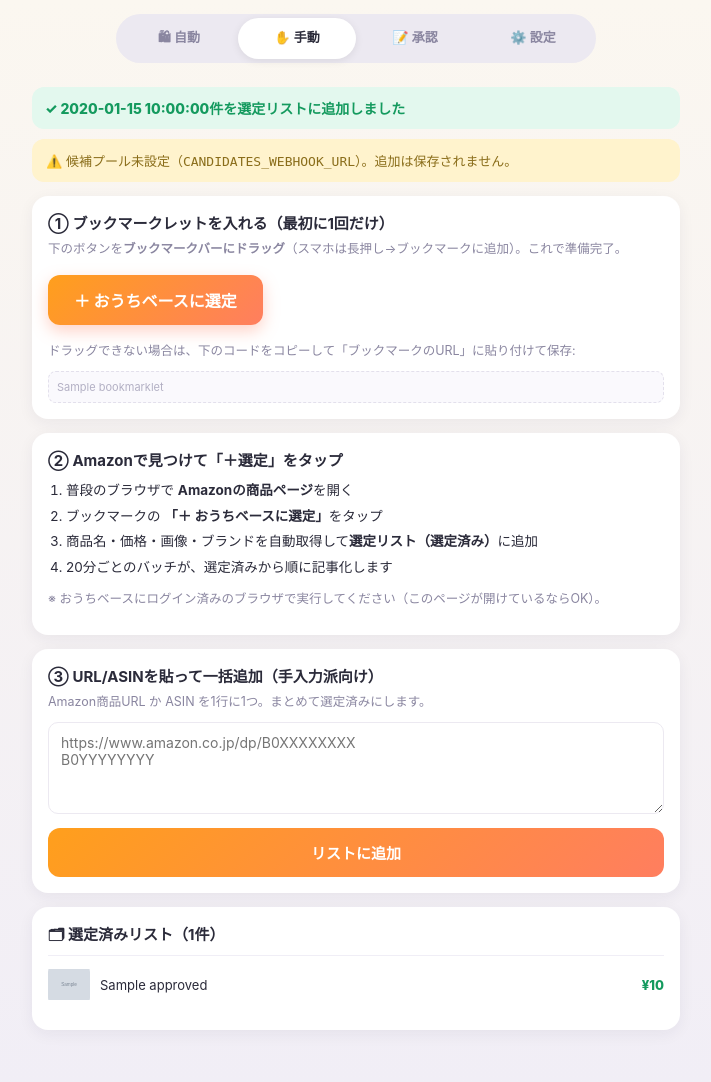
After one commit to kgn7645/afi, a FastAPI app: template web/templates/manual.html in a window 1280 px wide. The commit adds this page. Shown: the whole page, without its empty margins (284-995 px from the left). Run offline with FastAPI, Linux system fonts and the light colour scheme; the template is opened without the code that fills it: most values are stand-ins (such as "Sample title", 1, 10 or a date in 2020); grey boxes marked "Sample" are stand-in pictures.

Commit message:
手動選定（ブックマークレット方式）をメニューに追加
Amazonはiframe埋め込み不可＋Web UI(Render)は海外IPでAmazonに到達不可のため、
アプリ内ブラウザは作れない。代わりにブックマークレットで「見て選んでタップ」を実現。

- ブックマークレット: Amazon商品ページでASIN/商品名/価格/画像/ブランドをDOMから
  抽出し /select/add を開く（ユーザーのブラウザが取得するのでAmazonブロックの影響なし）
- /manual: 導入手順＋ブックマークレット＋URL/ASIN一括貼り付け＋選定済みリスト
- /select/add: 1件を選定済み(approved)で候補プールへ。確認画面を返す
- /manual/paste: URL/ASINを複数貼り付け→まとめて選定済みへ
- ナビに「✋手動」を追加（自動/手動/承認/設定）

Co-Authored-By: Claude Opus 4.8 (1M context) <noreply@anthropic.com>

```diff
--- a/app.py
+++ b/app.py
@@ -5,6 +5,8 @@
 起動: uvicorn app:app --reload  （または python app.py）
 """
 from __future__ import annotations
+
+import re
 
 from fastapi import FastAPI, Form, Request
 from fastapi.responses import HTMLResponse, JSONResponse, RedirectResponse
@@ -44,6 +46,34 @@ def _ago(ts: int) -> str:
     if d < 86400:
         return f"{d // 3600}時間前"
     return f"{d // 86400}日前"
+
+
+def _public_base(request: Request) -> str:
+    """ブックマークレットに焼き込む公開URL（Render等はhttpsに正規化）。"""
+    b = str(request.base_url).rstrip("/")
+    if b.startswith("http://") and "localhost" not in b and "127.0.0.1" not in b:
+        b = "https://" + b[len("http://"):]
+    return b
+
+
+def _bookmarklet(base: str) -> str:
+    """Amazon商品ページでASIN/商品名/価格/画像/ブランドを抽出し /select/add を開くJS。"""
+    js = (
+        "javascript:(function(){"
+        "var h=location.href;var m=h.match(/\\/(?:dp|gp\\/product)\\/([A-Z0-9]{10})/);"
+        "var a=m?m[1]:'';if(!a){var e=document.querySelector('[data-asin]');if(e)a=e.getAttribute('data-asin');}"
+        "if(!a){alert('ASINが見つかりません。Amazon商品ページで実行してください');return;}"
+        "var t=(document.getElementById('productTitle')||{}).textContent||document.title;"
+        "var p='';var pe=document.querySelector('.a-price .a-price-whole');if(pe)p=pe.textContent.replace(/[^0-9]/g,'');"
+        "var im=document.getElementById('landingImage')||document.querySelector('#imgTagWrapperId img');"
+        "var ig=im?(im.getAttribute('data-old-hires')||im.src||''):'';"
+        "var be=document.getElementById('bylineInfo');"
+        "var br=be?be.textContent.replace(/ブランド:|のストアを表示|Visit the| Store/g,'').trim():'';"
+        "var u='" + base + "/select/add?asin='+a+'&title='+encodeURIComponent((t||'').trim().slice(0,200))"
+        "+'&price='+p+'&image='+encodeURIComponent(ig)+'&brand='+encodeURIComponent(br.slice(0,60));"
+        "window.open(u,'_blank');})();"
+    )
+    return js
 
 
 def _crawl_status() -> dict:
@@ -271,6 +301,83 @@ def crawl_status_json(request: Request):
     return JSONResponse({"ok": True, "crawl": st})
 
 
+@app.get("/manual", response_class=HTMLResponse)
+def manual_select(request: Request, added: str = "", msg: str = ""):
+    """手動選定: ブックマークレットの導入＋URL/ASIN貼り付け＋選定済みリスト。"""
+    if not review.enabled():
+        return RedirectResponse("/review", status_code=303)
+    if not _authed(request):
+        return RedirectResponse("/review/login", status_code=303)
+    try:
+        approved = candidates.list_by_status("approved", limit=50)
+    except Exception:  # noqa: BLE001
+        approved = []
+    return templates.TemplateResponse(
+        "manual.html",
+        {"request": request, "bookmarklet": _bookmarklet(_public_base(request)),
+         "approved": approved, "added": added, "msg": msg,
+         "configured": candidates.enabled()})
+
+
+@app.get("/select/add", response_class=HTMLResponse)
+def select_add(request: Request, asin: str = "", title: str = "", price: str = "",
+               image: str = "", brand: str = "", src: str = ""):
+    """ブックマークレットからの1件追加（選定済み=approvedで候補プールへ）。"""
+    if not _authed(request):
+        return RedirectResponse("/review/login", status_code=303)
+    asin = (asin or "").strip().upper()
+    ok = False
+    if re.fullmatch(r"[A-Z0-9]{10}", asin):
+        try:
+            pr = int(re.sub(r"[^0-9]", "", price)) if price else None
+        except ValueError:
+            pr = None
+        cand = {"asin": asin, "title": (title or "")[:200], "price": pr,
+                "image": image or "", "brand": (brand or "")[:60],
+                "url": src or f"https://www.amazon.co.jp/dp/{asin}", "source": "manual"}
+        candidates.push([cand])
+        ok = candidates.set_status(asin, "approved")
+    body = f"""<!doctype html><html lang="ja"><head><meta charset="utf-8">
+<meta name="viewport" content="width=device-width,initial-scale=1">
+<title>選定追加</title><style>body{{font-family:-apple-system,sans-serif;background:#f1eef6;
+margin:0;display:grid;place-items:center;min-height:100dvh;padding:20px;text-align:center;color:#2b2b3a}}
+.box{{background:#fff;border-radius:16px;padding:28px 22px;box-shadow:0 6px 20px rgba(40,30,70,.1);max-width:420px}}
+.ic{{font-size:46px}}.t{{font-weight:800;margin:8px 0}}.s{{font-size:13px;color:#888;word-break:break-all}}
+a{{display:inline-block;margin-top:16px;background:#ff9f1c;color:#fff;text-decoration:none;
+padding:11px 22px;border-radius:11px;font-weight:800}}</style></head><body><div class="box">
+<div class="ic">{'✅' if ok else '⚠️'}</div>
+<div class="t">{'選定リストに追加しました' if ok else '追加できませんでした'}</div>
+<div class="s">{(title or asin) if ok else 'ASINが不正、または候補プール未設定です'}</div>
+<a href="javascript:window.close()">閉じる</a> &nbsp;
+<a href="{_public_base(request)}/manual" style="background:#6b6b8a">選定リストを見る</a>
+</div></body></html>"""
+    return HTMLResponse(body)
+
+
+@app.post("/manual/paste")
+def manual_paste(request: Request, bulk: str = Form("")):
+    """URL/ASINを複数貼り付け→まとめて選定済みへ。"""
+    if not _authed(request):
+        return RedirectResponse("/review/login", status_code=303)
+    asins: list[str] = []
+    for line in (bulk or "").splitlines():
+        m = re.search(r"/(?:dp|gp/product)/([A-Z0-9]{10})", line) or \
+            re.search(r"\b([A-Z0-9]{10})\b", line.strip())
+        if m:
+            asins.append(m.group(1))
+    seen: set[str] = set()
+    n = 0
+    for a in asins:
+        if a in seen:
+            continue
+        seen.add(a)
+        candidates.push([{"asin": a, "url": f"https://www.amazon.co.jp/dp/{a}",
+                          "source": "manual"}])
+        if candidates.set_status(a, "approved"):
+            n += 1
+    return RedirectResponse(f"/manual?added={n}", status_code=303)
+
+
 @app.post("/select/{asin}/approve")
 def select_approve(request: Request, asin: str):
     if not _authed(request):
--- /dev/null
+++ b/web/templates/manual.html
@@ -0,0 +1,104 @@
+<!DOCTYPE html>
+<html lang="ja">
+<head>
+<meta charset="utf-8">
+<meta name="viewport" content="width=device-width, initial-scale=1, viewport-fit=cover">
+<meta name="robots" content="noindex,nofollow">
+<title>手動選定｜おうちベース</title>
+<style>
+  :root{ --orange:#ff9f1c; --green:#21c17a; --ink:#2b2b3a; }
+  *{ box-sizing:border-box; -webkit-tap-highlight-color:transparent; }
+  body{ font-family:-apple-system,"Hiragino Sans",system-ui,sans-serif; margin:0; color:var(--ink);
+        background:linear-gradient(180deg,#fbf7f0,#f1eef6); min-height:100dvh; padding-bottom:30px; }
+  .nav{ padding:14px 16px 6px; }
+  .seg{ display:flex; background:#ece9f1; border-radius:999px; padding:4px; max-width:480px; margin:0 auto; }
+  .seg a{ flex:1; text-align:center; padding:9px 0; border-radius:999px; font-size:13px; font-weight:700;
+          color:#8a86a0; text-decoration:none; }
+  .seg a.on{ background:#fff; color:var(--ink); box-shadow:0 2px 8px rgba(0,0,0,.08); }
+  .wrap{ max-width:680px; margin:0 auto; padding:8px 16px; }
+  .sec{ background:#fff; border-radius:16px; box-shadow:0 4px 16px rgba(40,30,70,.06); padding:16px;
+        margin:14px 0; }
+  .sec h2{ font-size:15px; margin:0 0 6px; } .hint{ font-size:12.5px; color:#8a86a0; line-height:1.6; margin:0 0 10px; }
+  .bm{ display:inline-block; background:linear-gradient(135deg,var(--orange),#ff7e5f); color:#fff;
+       font-weight:800; text-decoration:none; padding:13px 26px; border-radius:12px; font-size:16px;
+       box-shadow:0 6px 16px rgba(255,126,95,.35); }
+  ol{ padding-left:18px; font-size:13.5px; line-height:1.9; margin:8px 0; }
+  textarea{ width:100%; padding:11px 12px; border:1.5px solid #ece9f1; border-radius:10px; font-size:14px;
+            font-family:inherit; outline:none; resize:vertical; }
+  textarea:focus{ border-color:var(--orange); }
+  .btn{ width:100%; margin-top:10px; padding:14px; border:none; border-radius:12px; font-size:15px;
+        font-weight:800; color:#fff; background:linear-gradient(135deg,var(--orange),#ff7e5f); }
+  .flash{ background:#e3f8ee; color:#149a5e; border-radius:12px; padding:11px 13px; font-weight:800;
+          font-size:14px; margin:10px 0; }
+  .copy{ font-size:11px; color:#b3b0c4; word-break:break-all; background:#faf9fd; border:1px dashed #e3e0ec;
+         border-radius:8px; padding:8px; margin-top:10px; max-height:64px; overflow:auto; }
+  .list{ list-style:none; padding:0; margin:6px 0 0; }
+  .list li{ display:flex; gap:10px; align-items:center; padding:8px 0; border-top:1px solid #f0eef6; font-size:13px; }
+  .list img{ width:42px; height:42px; object-fit:contain; border-radius:8px; background:#fff; flex:0 0 42px; }
+  .list .t{ flex:1; min-width:0; overflow:hidden; text-overflow:ellipsis; white-space:nowrap; }
+  .list .p{ color:#149a5e; font-weight:800; flex:0 0 auto; }
+  .ro{ background:#fff3cd; color:#8a6d1a; border-radius:12px; padding:12px 14px; font-size:13px; margin:10px 0; }
+</style>
+</head>
+<body>
+<div class="nav">
+  <div class="seg">
+    <a href="/select">🛍 自動</a>
+    <a href="/manual" class="on">✋ 手動</a>
+    <a href="/review">📝 承認</a>
+    <a href="/settings">⚙️ 設定</a>
+  </div>
+</div>
+
+<div class="wrap">
+  {% if added %}<div class="flash">✓ {{ added }}件を選定リストに追加しました</div>{% endif %}
+  {% if not configured %}<div class="ro">⚠️ 候補プール未設定（<code>CANDIDATES_WEBHOOK_URL</code>）。追加は保存されません。</div>{% endif %}
+
+  <div class="sec">
+    <h2>① ブックマークレットを入れる（最初に1回だけ）</h2>
+    <p class="hint">下のボタンを<b>ブックマークバーにドラッグ</b>（スマホは長押し→ブックマークに追加）。これで準備完了。</p>
+    <p><a class="bm" href="{{ bookmarklet|safe }}">＋ おうちベースに選定</a></p>
+    <p class="hint">ドラッグできない場合は、下のコードをコピーして「ブックマークのURL」に貼り付けて保存:</p>
+    <div class="copy" id="bm">{{ bookmarklet }}</div>
+  </div>
+
+  <div class="sec">
+    <h2>② Amazonで見つけて「＋選定」をタップ</h2>
+    <ol>
+      <li>普段のブラウザで <b>Amazonの商品ページ</b>を開く</li>
+      <li>ブックマークの <b>「＋ おうちベースに選定」</b>をタップ</li>
+      <li>商品名・価格・画像・ブランドを自動取得して<b>選定リスト（選定済み）</b>に追加</li>
+      <li>20分ごとのバッチが、選定済みから順に記事化します</li>
+    </ol>
+    <p class="hint">※ おうちベースにログイン済みのブラウザで実行してください（このページが開けているならOK）。</p>
+  </div>
+
+  <div class="sec">
+    <h2>③ URL/ASINを貼って一括追加（手入力派向け）</h2>
+    <p class="hint">Amazon商品URL か ASIN を1行に1つ。まとめて選定済みにします。</p>
+    <form method="post" action="/manual/paste">
+      <textarea name="bulk" rows="4" placeholder="https://www.amazon.co.jp/dp/B0XXXXXXXX&#10;B0YYYYYYYY"></textarea>
+      <button class="btn" type="submit">リストに追加</button>
+    </form>
+  </div>
+
+  <div class="sec">
+    <h2>🗂 選定済みリスト（{{ approved|length }}件）</h2>
+    {% if approved %}
+    <ul class="list">
+      {% for c in approved %}
+      <li>
+        {% if c.image %}<img src="{{ c.image }}" alt="" loading="lazy">{% else %}<span style="flex:0 0 42px"></span>{% endif %}
+        <span class="t">{{ c.title or c.asin }}</span>
+        {% if c.price %}<span class="p">¥{{ c.price }}</span>{% endif %}
+      </li>
+      {% endfor %}
+    </ul>
+    {% else %}
+    <p class="hint">まだありません。上の「＋選定」やURL貼り付けで追加してください。</p>
+    {% endif %}
+  </div>
+</div>
+<script src="/static/ui.js"></script>
+</body>
+</html>
--- a/web/templates/review.html
+++ b/web/templates/review.html
@@ -64,7 +64,8 @@
 <body>
 <div class="nav">
   <div class="seg">
-    <a href="/select">🛍 選定</a>
+    <a href="/select">🛍 自動</a>
+    <a href="/manual">✋ 手動</a>
     <a href="/review" class="on">📝 承認</a>
     <a href="/settings">⚙️ 設定</a>
   </div>
--- a/web/templates/select.html
+++ b/web/templates/select.html
@@ -87,7 +87,8 @@
 <body>
 <div class="nav">
   <div class="seg">
-    <a href="/select" class="on">🛍 選定</a>
+    <a href="/select" class="on">🛍 自動</a>
+    <a href="/manual">✋ 手動</a>
     <a href="/review">📝 承認</a>
     <a href="/settings">⚙️ 設定</a>
   </div>
--- a/web/templates/settings.html
+++ b/web/templates/settings.html
@@ -40,7 +40,7 @@
 <body>
 <div class="nav">
   <div class="seg">
-    <a href="/select">🛍 選定</a><a href="/review">📝 承認</a><a href="/settings" class="on">⚙️ 設定</a>
+    <a href="/select">🛍 自動</a><a href="/manual">✋ 手動</a><a href="/review">📝 承認</a><a href="/settings" class="on">⚙️ 設定</a>
   </div>
 </div>
 <form class="wrap" method="post" action="/settings">
```
